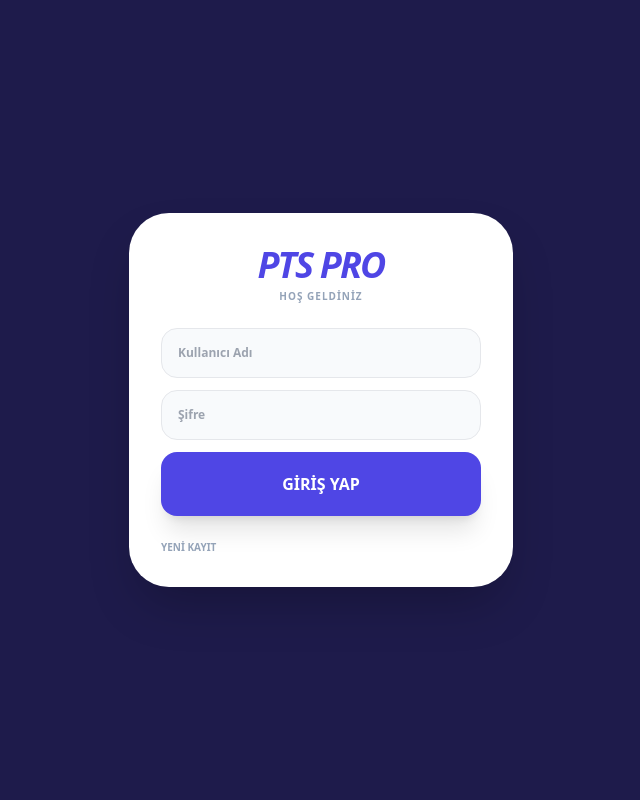
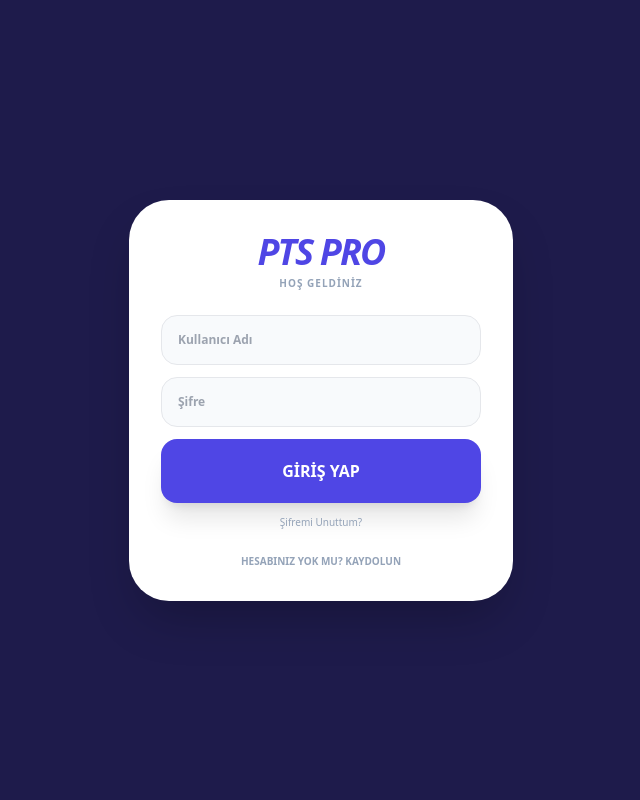
Before and after one commit to sametyalcin231/PTS_Sistemi, a Flask app: page /login in a window 1280 px wide. Shown: the whole page, without its empty margins (319-959 px from the left). Run offline with Flask 3, Linux system fonts and the light colour scheme; some libraries are stand-ins or nearby versions.

Commit message:
Update index.html

```diff
--- a/templates/index.html
+++ b/templates/index.html
@@ -3,14 +3,13 @@
 <head>
     <meta charset="UTF-8">
     <meta name="viewport" content="width=device-width, initial-scale=1.0, maximum-scale=1.0, user-scalable=no">
-    <title>PTS PRO | Sekmeli Portal</title>
+    <title>PTS PRO | Portal</title>
     <script src="https://cdn.tailwindcss.com"></script>
     <link rel="stylesheet" href="https://cdnjs.cloudflare.com/ajax/libs/font-awesome/6.4.0/css/all.min.css">
     <style>
         .tab-content { display: none; }
         .tab-content.active { display: block; }
         .tab-btn.active { border-bottom: 3px solid #4f46e5; color: #4f46e5; font-weight: 900; }
-        /* Flash mesajlarının yavaşça kaybolması için */
         .flash-msg { transition: opacity 0.5s ease-out; }
     </style>
 </head>
@@ -22,7 +21,10 @@
             <div class="text-center mb-6">
                 <h1 class="text-4xl font-black text-indigo-600 tracking-tighter italic">PTS PRO</h1>
                 <p class="text-slate-400 text-[10px] font-black uppercase tracking-widest mt-1">
-                    {% if auth_mode == 'login' %}HOŞ GELDİNİZ{% else %}YENİ ÜYELİK{% endif %}
+                    {% if auth_mode == 'login' %}HOŞ GELDİNİZ
+                    {% elif auth_mode == 'register' %}YENİ ÜYELİK
+                    {% elif auth_mode == 'forgot' %}ŞİFRE SIFIRLAMA
+                    {% elif auth_mode == 'reset' %}YENİ ŞİFRE BELİRLE{% endif %}
                 </p>
             </div>
 
@@ -34,20 +36,42 @@
                 {% endfor %}{% endif %}
             {% endwith %}
 
-            <form action="{% if auth_mode == 'login' %}/login{% else %}/register{% endif %}" method="POST" class="space-y-3">
-                {% if auth_mode == 'register' %}
+            {% if auth_mode == 'login' %}
+            <form action="/login" method="POST" class="space-y-3">
+                <input type="text" name="username" placeholder="Kullanıcı Adı" required class="w-full p-4 border rounded-2xl bg-slate-50 font-bold text-xs outline-none">
+                <input type="password" name="password" placeholder="Şifre" required class="w-full p-4 border rounded-2xl bg-slate-50 font-bold text-xs outline-none">
+                <button class="w-full bg-indigo-600 text-white py-5 rounded-2xl font-black uppercase shadow-xl">GİRİŞ YAP</button>
+                <a href="/forgot_password" class="text-[10px] text-slate-400 mt-2 block text-center hover:text-indigo-600 transition-colors">Şifremi Unuttum?</a>
+            </form>
+
+            {% elif auth_mode == 'register' %}
+            <form action="/register" method="POST" class="space-y-3">
                 <input type="text" name="full_name" placeholder="Ad Soyad" required class="w-full p-4 border rounded-2xl bg-slate-50 font-bold text-xs outline-none">
                 <input type="text" name="tc_no" placeholder="TC No" maxlength="11" required class="w-full p-4 border rounded-2xl bg-slate-50 font-bold text-xs outline-none">
                 <input type="email" name="email" placeholder="E-Posta" required class="w-full p-4 border rounded-2xl bg-slate-50 font-bold text-xs outline-none">
-                {% endif %}
                 <input type="text" name="username" placeholder="Kullanıcı Adı" required class="w-full p-4 border rounded-2xl bg-slate-50 font-bold text-xs outline-none">
                 <input type="password" name="password" placeholder="Şifre" required class="w-full p-4 border rounded-2xl bg-slate-50 font-bold text-xs outline-none">
-                <button class="w-full bg-indigo-600 text-white py-5 rounded-2xl font-black uppercase shadow-xl">
-                    {% if auth_mode == 'login' %}GİRİŞ YAP{% else %}KAYDOL{% endif %}
-                </button>
+                <button class="w-full bg-indigo-600 text-white py-5 rounded-2xl font-black uppercase shadow-xl">KAYDOL</button>
             </form>
-            <div class="mt-6 flex justify-between text-[10px] font-black uppercase text-slate-400">
-                <a href="{% if auth_mode == 'login' %}/register{% else %}/login{% endif %}">{% if auth_mode == 'login' %}Yeni Kayıt{% else %}Geri Dön{% endif %}</a>
+
+            {% elif auth_mode == 'forgot' %}
+            <form action="/forgot_password" method="POST" class="space-y-3">
+                <p class="text-[10px] text-slate-500 text-center mb-4">Sıfırlama linki için kayıtlı e-posta adresinizi girin.</p>
+                <input type="email" name="email" placeholder="E-Posta Adresiniz" required class="w-full p-4 border rounded-2xl bg-slate-50 font-bold text-xs outline-none">
+                <button class="w-full bg-indigo-600 text-white py-5 rounded-2xl font-black uppercase shadow-xl">TALEP GÖNDER</button>
+            </form>
+
+            {% elif auth_mode == 'reset' %}
+            <form action="/reset_password/{{ token }}" method="POST" class="space-y-3">
+                <input type="password" name="password" placeholder="Yeni Şifre" required class="w-full p-4 border rounded-2xl bg-slate-50 font-bold text-xs outline-none">
+                <button class="w-full bg-indigo-600 text-white py-5 rounded-2xl font-black uppercase shadow-xl">ŞİFREYİ GÜNCELLE</button>
+            </form>
+            {% endif %}
+
+            <div class="mt-6 flex justify-center text-[10px] font-black uppercase text-slate-400">
+                <a href="{% if auth_mode == 'login' %}/register{% else %}/login{% endif %}" class="hover:text-indigo-600">
+                    {% if auth_mode == 'login' %}Hesabınız yok mu? Kaydolun{% else %}Giriş Ekranına Dön{% endif %}
+                </a>
             </div>
         </div>
     </div>
@@ -64,7 +88,7 @@
     <div class="max-w-md mx-auto mt-4 px-4">
         {% with messages = get_flashed_messages(with_categories=true) %}
             {% if messages %}{% for category, message in messages %}
-            <div id="flash-{{ loop.index }}" class="flash-msg p-4 rounded-2xl mb-4 text-[10px] font-black uppercase text-center shadow-lg border-2 animate-bounce
+            <div class="flash-msg p-4 rounded-2xl mb-4 text-[10px] font-black uppercase text-center shadow-lg border-2 animate-bounce
                 {% if category == 'success' %}bg-emerald-500 text-white border-emerald-400
                 {% elif category == 'warning' %}bg-orange-500 text-white border-orange-400
                 {% else %}bg-rose-500 text-white border-rose-400{% endif %}">
@@ -82,7 +106,6 @@
     </div>
 
     <main class="max-w-md mx-auto p-4 space-y-6 pb-24">
-
         <div id="main" class="tab-content active space-y-6">
             <div class="bg-white p-4 rounded-3xl shadow-sm border">
                 <h3 class="text-[9px] font-black text-slate-400 uppercase mb-3 italic">Şu An Dışarıda Olanlar</h3>
@@ -102,13 +125,13 @@
 
             <div class="bg-white p-6 rounded-[2.5rem] shadow-xl border-2 border-indigo-50 text-center">
                 {% if not active_status %}
-                <a href="/terminal/out" class="block w-full bg-orange-500 text-white py-10 rounded-3xl font-black text-xl shadow-lg shadow-orange-200 uppercase tracking-tighter">DIŞARI ÇIKIYORUM</a>
+                <a href="/terminal/out" class="block w-full bg-orange-500 text-white py-10 rounded-3xl font-black text-xl shadow-lg shadow-orange-200 uppercase tracking-tighter transition-transform active:scale-95">DIŞARI ÇIKIYORUM</a>
                 {% else %}
                 <div class="mb-4">
                     <p class="text-[10px] font-black text-slate-400 uppercase mb-1">Dışarıda Geçen Süre</p>
                     <p class="text-3xl font-black text-indigo-600 tabular-nums" id="liveCounter">00:00:00</p>
                 </div>
-                <a href="/terminal/in" class="block w-full bg-emerald-500 text-white py-10 rounded-3xl font-black text-xl shadow-lg shadow-emerald-200 uppercase tracking-tighter">GELDİM / GİRİŞ</a>
+                <a href="/terminal/in" class="block w-full bg-emerald-500 text-white py-10 rounded-3xl font-black text-xl shadow-lg shadow-emerald-200 uppercase tracking-tighter transition-transform active:scale-95">GELDİM / GİRİŞ</a>
                 <script>
                     function updateCounter() {
                         const start = new Date("{{ active_status.created_at.strftime('%Y-%m-%dT%H:%M:%S') }}");
@@ -132,7 +155,7 @@
                         <p class="text-[10px] font-black text-slate-400 uppercase">Resim (PNG/JPG) Seçin</p>
                         <input type="file" name="report_file" accept="image/*" class="hidden" required onchange="this.parentElement.querySelector('p').innerText = this.files[0].name">
                     </label>
-                    <input type="text" name="report_detail" placeholder="Rapor Konusu (Örn: Sağlık)" required class="w-full p-4 border rounded-2xl bg-slate-50 font-bold text-xs outline-none">
+                    <input type="text" name="report_detail" placeholder="Konu (Örn: Sağlık, Saha)" required class="w-full p-4 border rounded-2xl bg-slate-50 font-bold text-xs outline-none">
                     <button class="w-full bg-slate-900 text-white py-4 rounded-2xl font-black uppercase text-xs shadow-lg">YÜKLEMEYİ TAMAMLA</button>
                 </form>
             </div>
@@ -154,7 +177,7 @@
             <div class="space-y-3">
                 <h3 class="text-[10px] font-black text-slate-400 uppercase italic px-4">Taleplerimin Durumu</h3>
                 {% for r in requests %}
-                <div class="bg-white p-4 rounded-3xl shadow-sm border flex justify-between items-center transition-all">
+                <div class="bg-white p-4 rounded-3xl shadow-sm border flex justify-between items-center">
                     <div class="flex-1">
                         <p class="text-[10px] font-black uppercase text-indigo-600">{{ r.req_type }}</p>
                         <p class="text-[11px] font-bold text-slate-500 truncate pr-4">{{ r.content }}</p>
@@ -184,8 +207,8 @@
                     {% endfor %}
                 </div>
                 <form action="/send_msg" method="POST" class="p-4 bg-white border-t flex gap-2">
-                    <input type="text" name="content" placeholder="Mesaj..." class="flex-1 p-4 border rounded-2xl text-xs font-bold outline-none bg-slate-50 focus:bg-white focus:border-indigo-300 transition-all" required>
-                    <button class="bg-indigo-600 text-white px-6 rounded-2xl shadow-lg hover:bg-indigo-700 transition-colors"><i class="fa-solid fa-paper-plane"></i></button>
+                    <input type="text" name="content" placeholder="Mesajınızı yazın..." class="flex-1 p-4 border rounded-2xl text-xs font-bold outline-none bg-slate-50 focus:bg-white focus:border-indigo-300 transition-all" required>
+                    <button class="bg-indigo-600 text-white px-6 rounded-2xl shadow-lg hover:bg-indigo-700"><i class="fa-solid fa-paper-plane"></i></button>
                 </form>
             </div>
         </div>
@@ -193,13 +216,10 @@
     {% endif %}
 
     <script>
-        // Sekme Değiştirme ve URL Hafızası
         function openTab(tabId) {
-            // Aktif sınıfları temizle
             document.querySelectorAll('.tab-content').forEach(t => t.classList.remove('active'));
             document.querySelectorAll('.tab-btn').forEach(b => b.classList.remove('active'));
 
-            // Seçilen sekmeyi göster
             const targetContent = document.getElementById(tabId);
             const targetBtn = document.getElementById('btn-' + tabId);
 
@@ -208,12 +228,10 @@
                 targetBtn.classList.add('active');
             }
 
-            // URL'e anchor ekle (hafıza için)
             if (!window.location.hash || window.location.hash !== '#' + tabId) {
                 history.replaceState(null, null, '#' + tabId);
             }
 
-            // Sohbet kutusunu aşağı kaydır
             if(tabId === 'chat') {
                 const cb = document.getElementById('chatBox');
                 if(cb) cb.scrollTop = cb.scrollHeight;
@@ -221,15 +239,13 @@
         }
 
         window.onload = function() {
-            // 1. Sekme Hafızası Kontrolü (URL'deki # anchor'a bakar)
             const hash = window.location.hash.replace('#', '');
-            if (hash === 'requests' || hash === 'chat' || hash === 'main') {
+            if (['requests', 'chat', 'main'].includes(hash)) {
                 openTab(hash);
             } else {
-                openTab('main'); // Varsayılan
+                openTab('main');
             }
 
-            // 2. Flash Mesajları 4 Saniye Sonra Gizle
             setTimeout(() => {
                 document.querySelectorAll('.flash-msg').forEach(el => {
                     el.style.opacity = '0';
```
